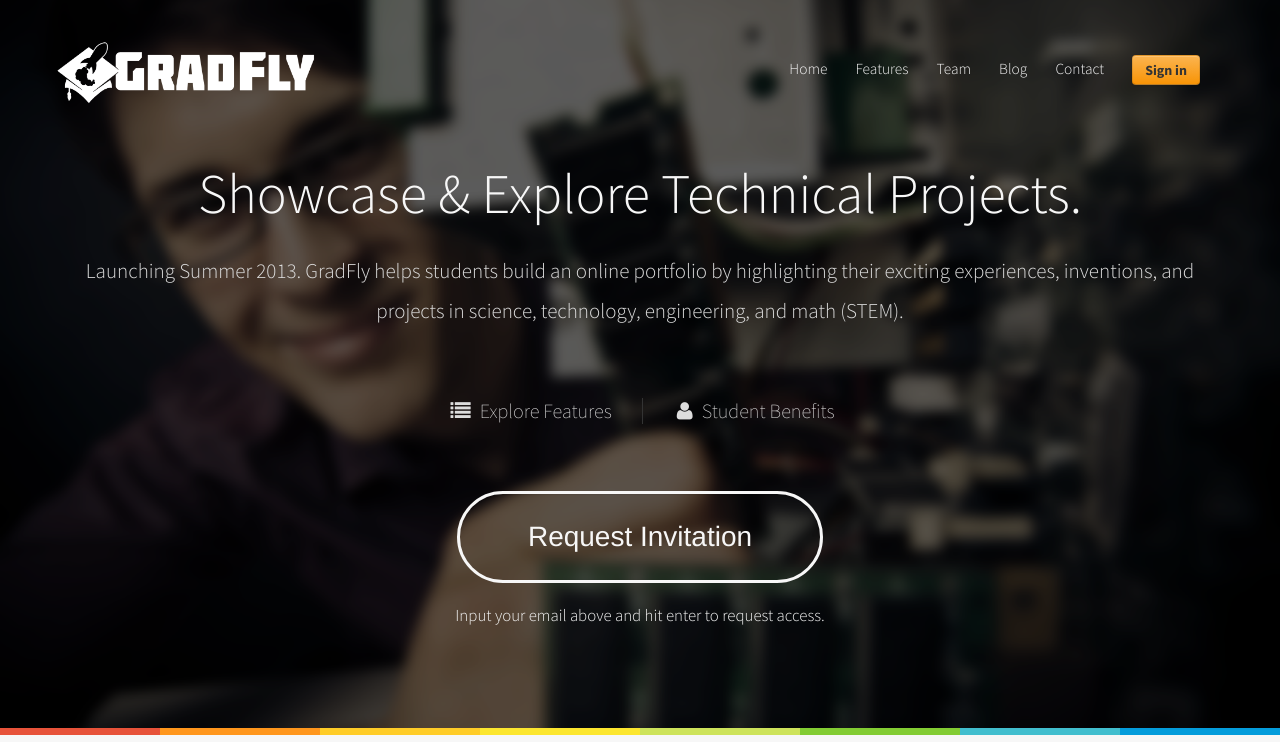
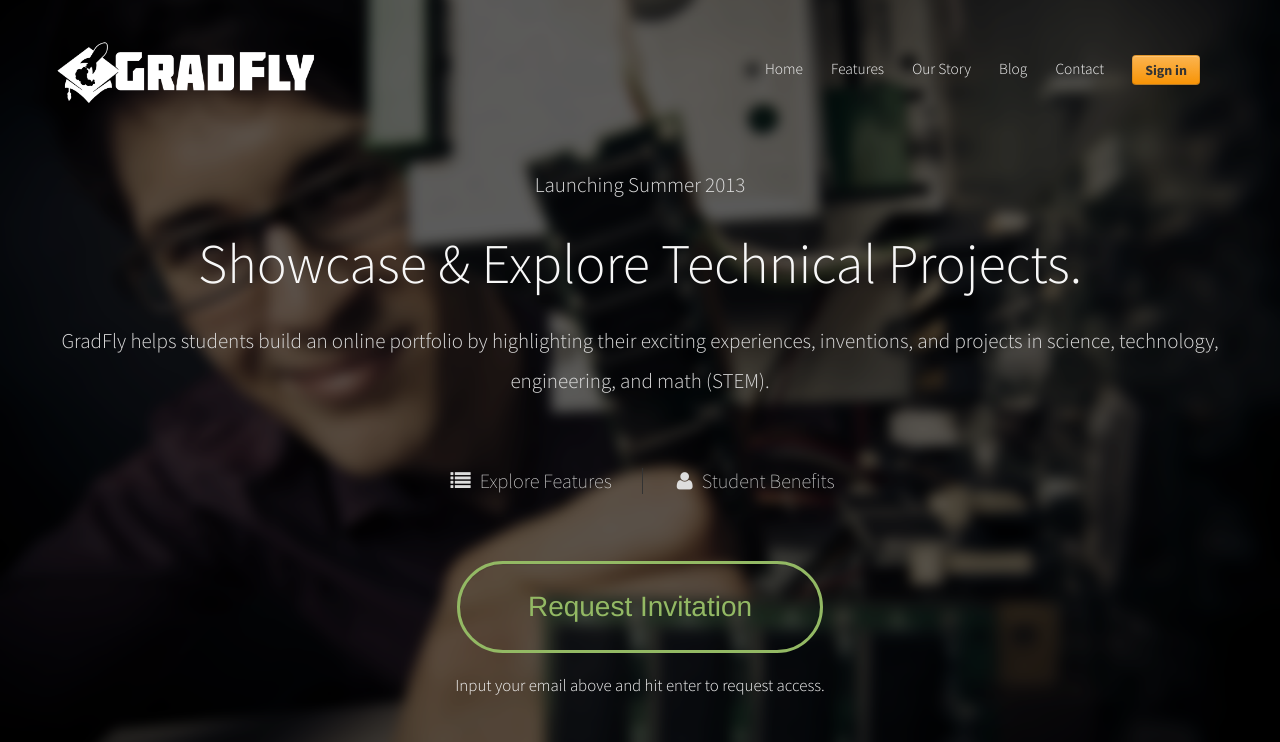
Before and after one commit to JoePeacock/gradfly_splash, a plain HTML site: page index.html in a window 1280 px wide. Shown: the top 742 px of the page. Drawn offline with nearby package versions, Linux system fonts and the light colour scheme.

Commit message:
changed request invitation color, changed links

```diff
--- a/css/styles.css
+++ b/css/styles.css
@@ -106,8 +106,8 @@ a:hover {
 
 .request-form input {
 	font-size: 2em;
-	color:#f7f7f7;
-	border: 3px solid #f7f7f7;
+	color:#93B964;
+	border: 3px solid #93B964;
 	padding:33px 30px;
 	border-radius: 50px;
 	display: block;
@@ -342,3 +342,7 @@ section p {
 #darkgray a:hover {
 	color:#f7f7f7;
 }
+
+.launch {
+
+}
--- a/index.html
+++ b/index.html
@@ -37,7 +37,7 @@
         <ul class="pull-right">
           <li><a>Home</a></li>
           <li><a>Features</a></li>
-          <li><a>Team</a></li>
+          <li><a>Our Story</a></li>
           <li><a>Blog</a></li>
           <li><a>Contact</a></li>
           <li><div class="btn btn-warning">Sign in</div></li>
@@ -46,8 +46,9 @@
     </div>
     <div class="row slogans">
       <div class="span12">
+        <h3 class="launch">Launching Summer 2013</h3>
         <h1>Showcase & Explore Technical Projects.</h1>
-        <h3>Launching Summer 2013. GradFly helps students build an online portfolio
+        <h3>GradFly helps students build an online portfolio
             by highlighting their exciting experiences, inventions, and projects
             in science, technology, engineering, and math (STEM).</h3>
       </div>
@@ -142,7 +143,7 @@
         <ul>
           <li><a>Home</a></li>
           <li><a>Features</a></li>
-          <li><a>Team</a></li>
+          <li><a>Our Story</a></li>
           <li><a>Blog</a></li>
           <li><a>Contact</a></li>
             <span class="pull-right">
```
